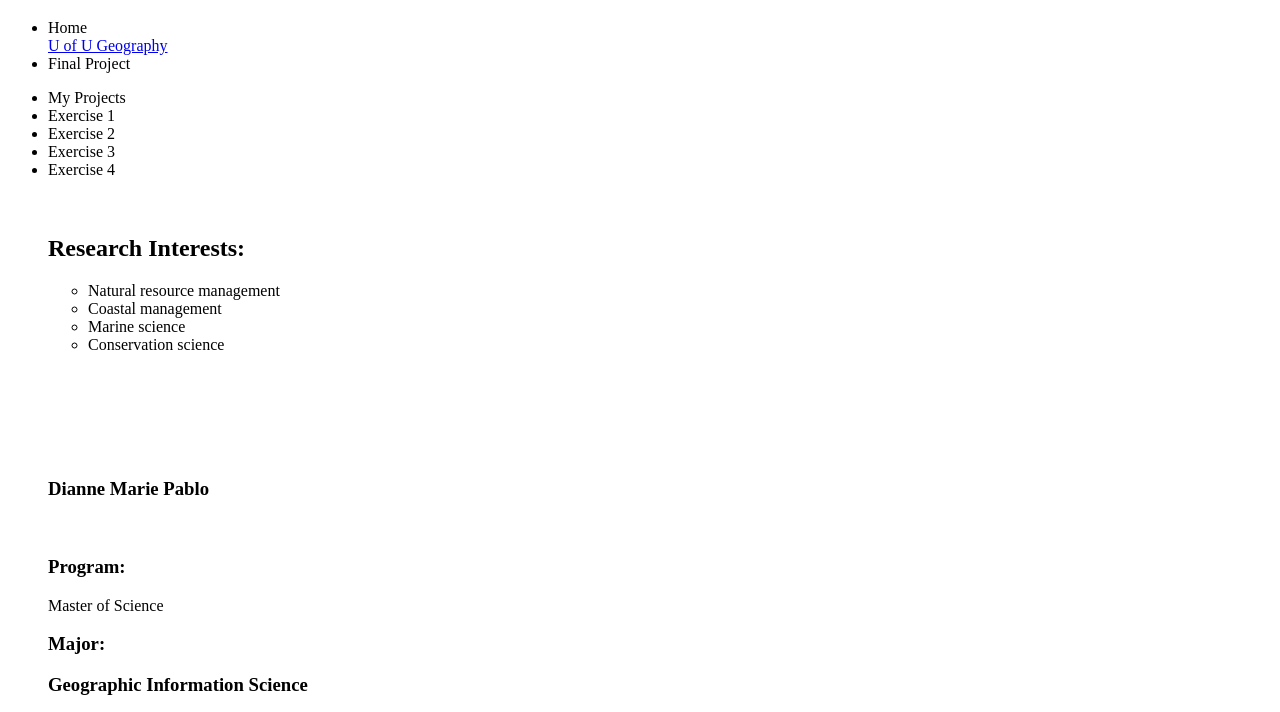
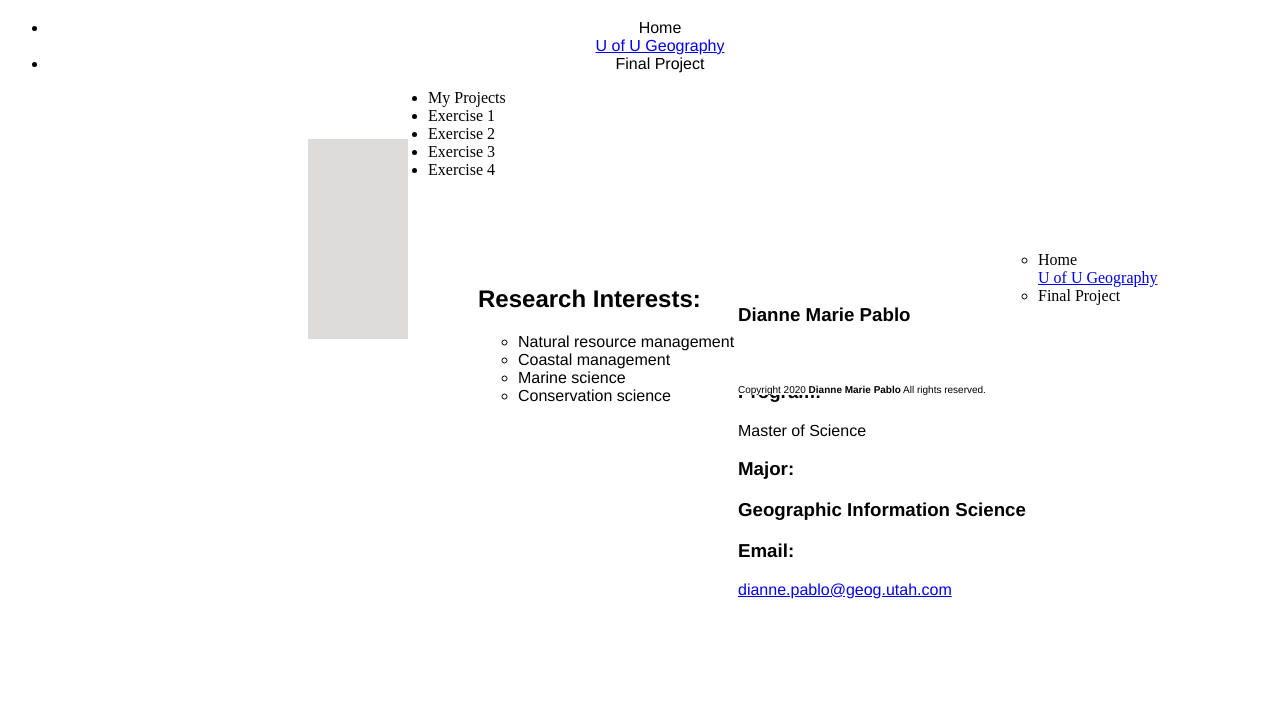
Before and after one commit to utahdmjp/utahdmjp.github.io, a plain HTML site: page index.html in a window 1280 px wide. Shown: the part 61-773 px from the top of the page. Drawn offline with Linux system fonts and the light colour scheme.

Commit message:
Update index.html

```diff
--- a/index.html
+++ b/index.html
@@ -6,7 +6,7 @@
 <html>
 <head>
     <title>GEOG 6165</title>
-<link rel="stylesheet" type="text/css" href="../Downloads/Spring2022/GEOG6165/Exercise11/Pablo.css">
+<link rel="stylesheet" type="text/css" href="https://utahdmjp.github.io/style.css"">
 </head>
 
 <body>
```
